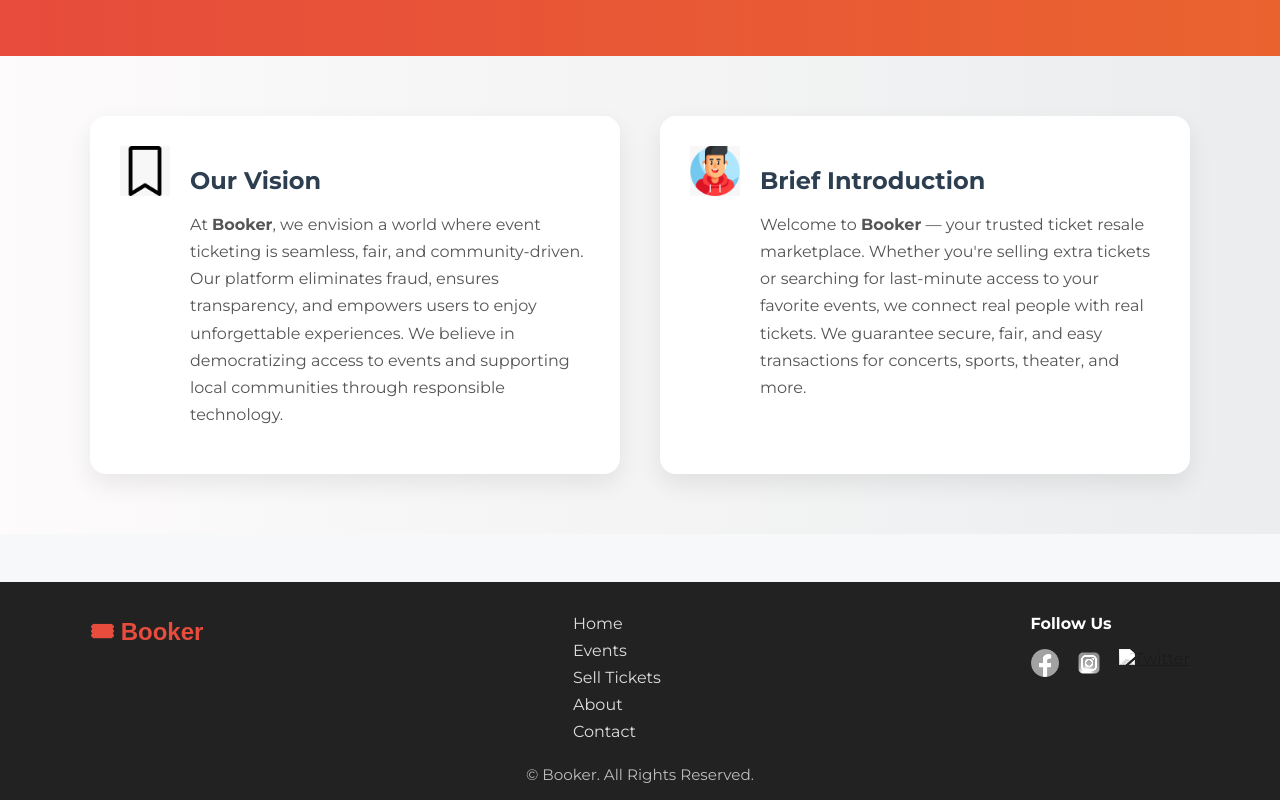
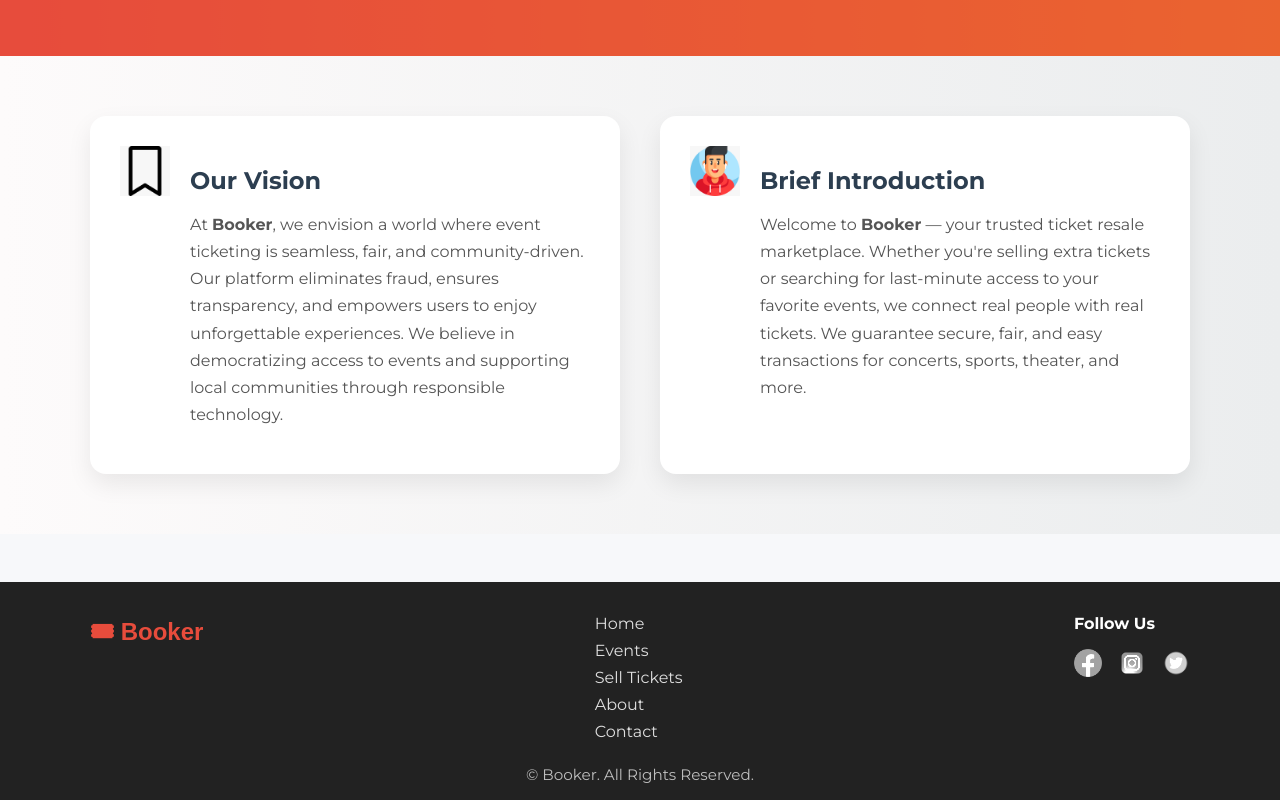
Before and after one commit to sasini20/EcommerseSite, a plain HTML site: page Frontend/tickets_shop.html in a window 1280 px wide. Shown: the part 402-1202 px from the top of the page. Drawn offline with Linux system fonts and the light colour scheme.

Commit message:
twitter png

```diff
--- a/Frontend/tickets_shop.html
+++ b/Frontend/tickets_shop.html
@@ -99,7 +99,7 @@
                 <div class="footer-social">
                     <a href="#"><img src="fb.png" alt="Facebook"></a>
                     <a href="#"><img src="insta.png" alt="Instagram"></a>
-                    <a href="#"><img src="twitter.png" alt="Twitter"></a>
+                    <a href="#"><img src="pngegg.png" alt="Twitter"></a>
                 </div>
             </div>
         </div>
```
Also changed, not shown: Frontend/pngegg.png (added).
